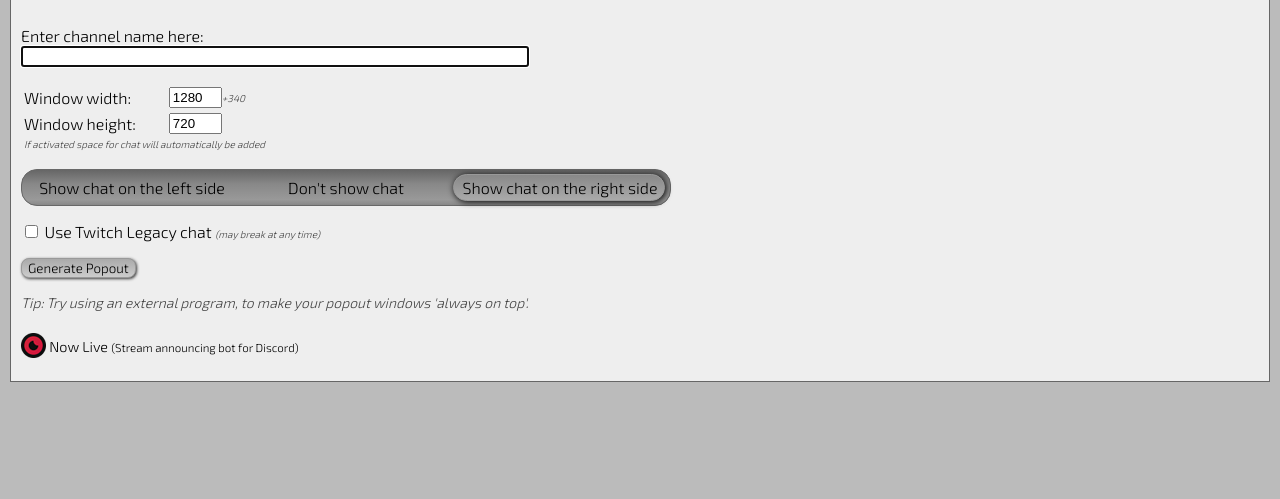
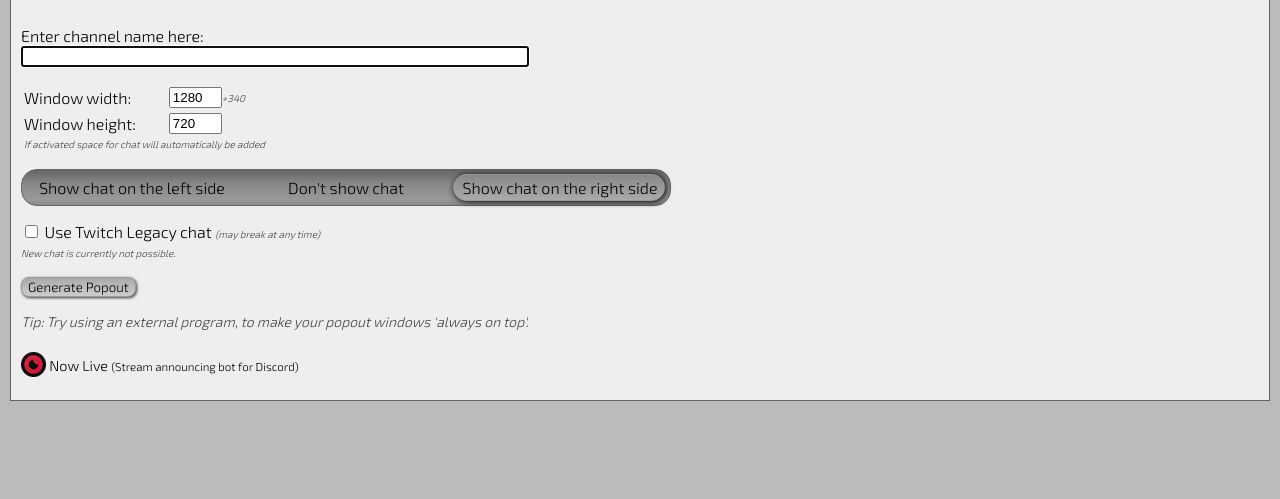
Before and after one commit to Mitsunee/Popout-Maker, a PHP site: page /twitch in a window 1280 px wide. Shown: the part 116-615 px from the top of the page. Run offline with PHP 8.4, Linux system fonts and the light colour scheme; some libraries are stand-ins or nearby versions.

Commit message:
rollback...
It didn't work. Not even with https. chat embeds are getting blocked from twitch's site.

```diff
--- a/twitch.php
+++ b/twitch.php
@@ -17,7 +17,7 @@ function GeneratePopout() {
 	if(chatoption!="none") inputwidth = +inputwidth + 340;//add space for chat, if enabled
 	//piece together preferences
 	popoutWindowpreferences = "width=" + inputwidth + ",height=" + inputheight + ",status=no,scrollbars=no,resizable=yes,location=no,menubar=no";
-	windowLink = "https://www.mitsunee.com/popoutmakertwitch/twitchframe.php?channel="+input+"&chat="+chatoption;
+	windowLink = "/frame/twitchframe.php?channel="+input+"&chat="+chatoption;
 	if(document.getElementById('legacychatoption').checked && chatoption != "none") windowLink += "&legacychat";
 	popoutWindow = window.open(windowLink, "pmpopout", popoutWindowpreferences);
 	popoutWindow.focus();
@@ -85,7 +85,7 @@ if(isset($_GET['chat'])&&$_GET['chat']=="nochat") $_API_REQUEST['chat']=2;
 			<input type="radio" name="chatsidechoice" id="chatsideright" value="right" onChange="ToggleChat('radio-3');"<?php if($_API_REQUEST['chat']==3) echo " checked";?>><label for="chatsideright" class="is-radio"> Show chat on the right side</label>
 			<div style="clear:both;" class="radio-<?php echo $_API_REQUEST['chat'];?>" id="chatsidebg"><div class="radio-bg"></div></div>
 		</div>
-	<div id="legacychat"><input type="checkbox" name="legacychatoption" id="legacychatoption"><label for="legacychatoption"> Use Twitch Legacy chat <span class="note">(may break at any time)</span></label></div>
+	<div id="legacychat"><input type="checkbox" name="legacychatoption" id="legacychatoption"><label for="legacychatoption"> Use Twitch Legacy chat <span class="note">(may break at any time)</span></label><br><span class="note">New chat is currently not possible.</span></div>
 	<p><input type="submit" value="Generate Popout"></p>
 </form>
 <?php require 'assets/inc/footer.php';?>
```
Also changed, not shown: frame/twitchframe.php (+2 -7 lines), frame/glitch.ico (deleted).
